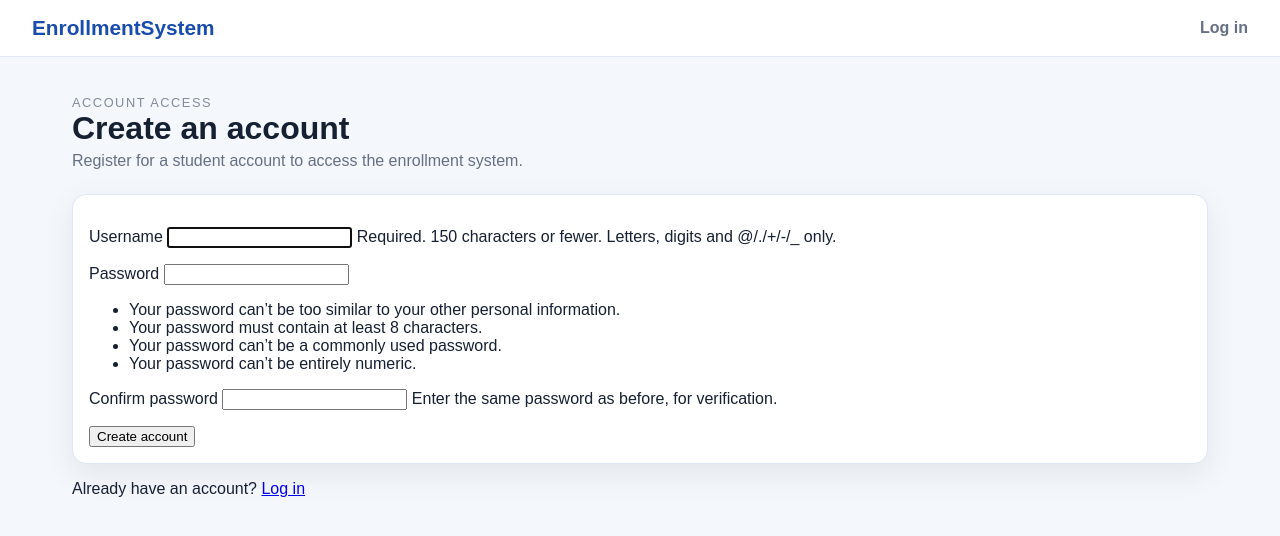
After one commit to ArbitErDL001/EnrollmentSystem, a Django app: page /accounts/register/ in a window 1280 px wide. The commit adds this page. Shown: the top 536 px of the page. Run offline with Django 5.2, Linux system fonts and the light colour scheme.

Commit message:
Registration html

```diff
--- a/config/urls.py
+++ b/config/urls.py
@@ -2,10 +2,12 @@ from django.contrib import admin
 from django.contrib.auth.views import LoginView, LogoutView
 from django.urls import include, path
 
+from config.views import register
 from students.views import home
 
 urlpatterns = [
     path('accounts/login/', LoginView.as_view(template_name='registration/login.html'), name='login'),
+    path('accounts/register/', register, name='register'),
     path('accounts/logout/', LogoutView.as_view(), name='logout'),
     path('', home, name='home'),
     path('students/', include('students.urls')),
--- /dev/null
+++ b/config/views.py
@@ -0,0 +1,19 @@
+from django.contrib import messages
+from django.contrib.auth.forms import UserCreationForm
+from django.shortcuts import redirect, render
+
+
+def register(request):
+    if request.user.is_authenticated:
+        return redirect('home')
+
+    if request.method == 'POST':
+        form = UserCreationForm(request.POST)
+        if form.is_valid():
+            form.save()
+            messages.success(request, 'Your account was created. You can now log in.')
+            return redirect('login')
+    else:
+        form = UserCreationForm()
+
+    return render(request, 'registration/register.html', {'form': form})
--- a/templates/base.html
+++ b/templates/base.html
@@ -35,6 +35,13 @@
         </nav>
     </header>
     <main class="container">
+        {% if messages %}
+        <ul aria-label="Messages">
+            {% for message in messages %}
+            <li>{{ message }}</li>
+            {% endfor %}
+        </ul>
+        {% endif %}
         {% block content %}{% endblock %}
     </main>
 </body>
--- a/templates/registration/login.html
+++ b/templates/registration/login.html
@@ -23,4 +23,6 @@
     <input type="hidden" name="next" value="{{ next }}">
     <button type="submit">Log in</button>
 </form>
+
+<p>Need an account? <a href="{% url 'register' %}">Create one</a></p>
 {% endblock %}
--- /dev/null
+++ b/templates/registration/register.html
@@ -0,0 +1,35 @@
+{% extends 'base.html' %}
+
+{% block content %}
+<section class="page-header">
+    <p class="eyebrow">Account access</p>
+    <h1>Create an account</h1>
+    <p>Register for a student account to access the enrollment system.</p>
+</section>
+
+<form class="table-card" method="post">
+    {% csrf_token %}
+    {{ form.non_field_errors }}
+    <p>
+        <label for="{{ form.username.id_for_label }}">Username</label>
+        {{ form.username }}
+        {{ form.username.help_text }}
+        {{ form.username.errors }}
+    </p>
+    <p>
+        <label for="{{ form.password1.id_for_label }}">Password</label>
+        {{ form.password1 }}
+        {{ form.password1.help_text }}
+        {{ form.password1.errors }}
+    </p>
+    <p>
+        <label for="{{ form.password2.id_for_label }}">Confirm password</label>
+        {{ form.password2 }}
+        {{ form.password2.help_text }}
+        {{ form.password2.errors }}
+    </p>
+    <button type="submit">Create account</button>
+</form>
+
+<p>Already have an account? <a href="{% url 'login' %}">Log in</a></p>
+{% endblock %}
```
Also changed, not shown: config/tests.py (added, +35 -0 lines).
